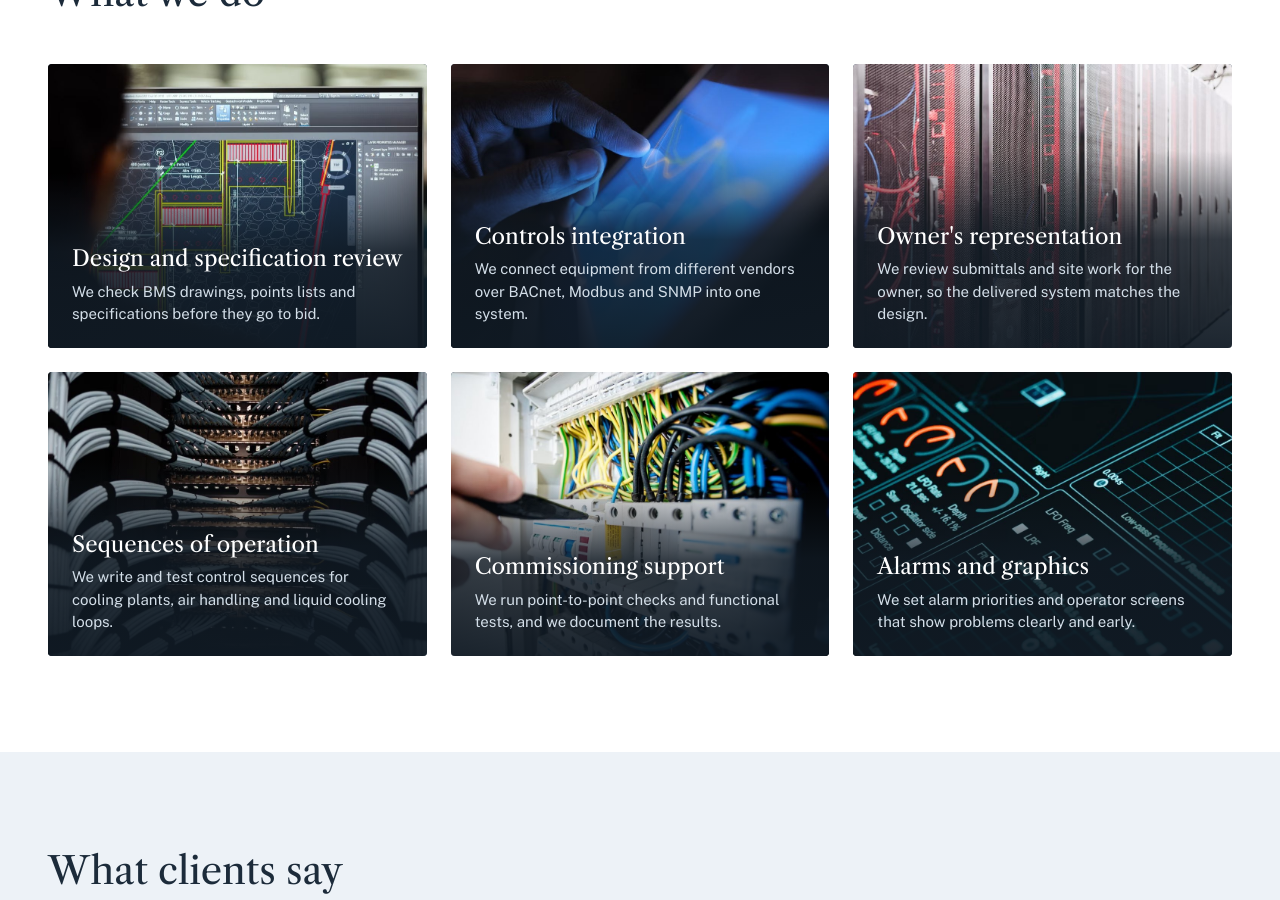
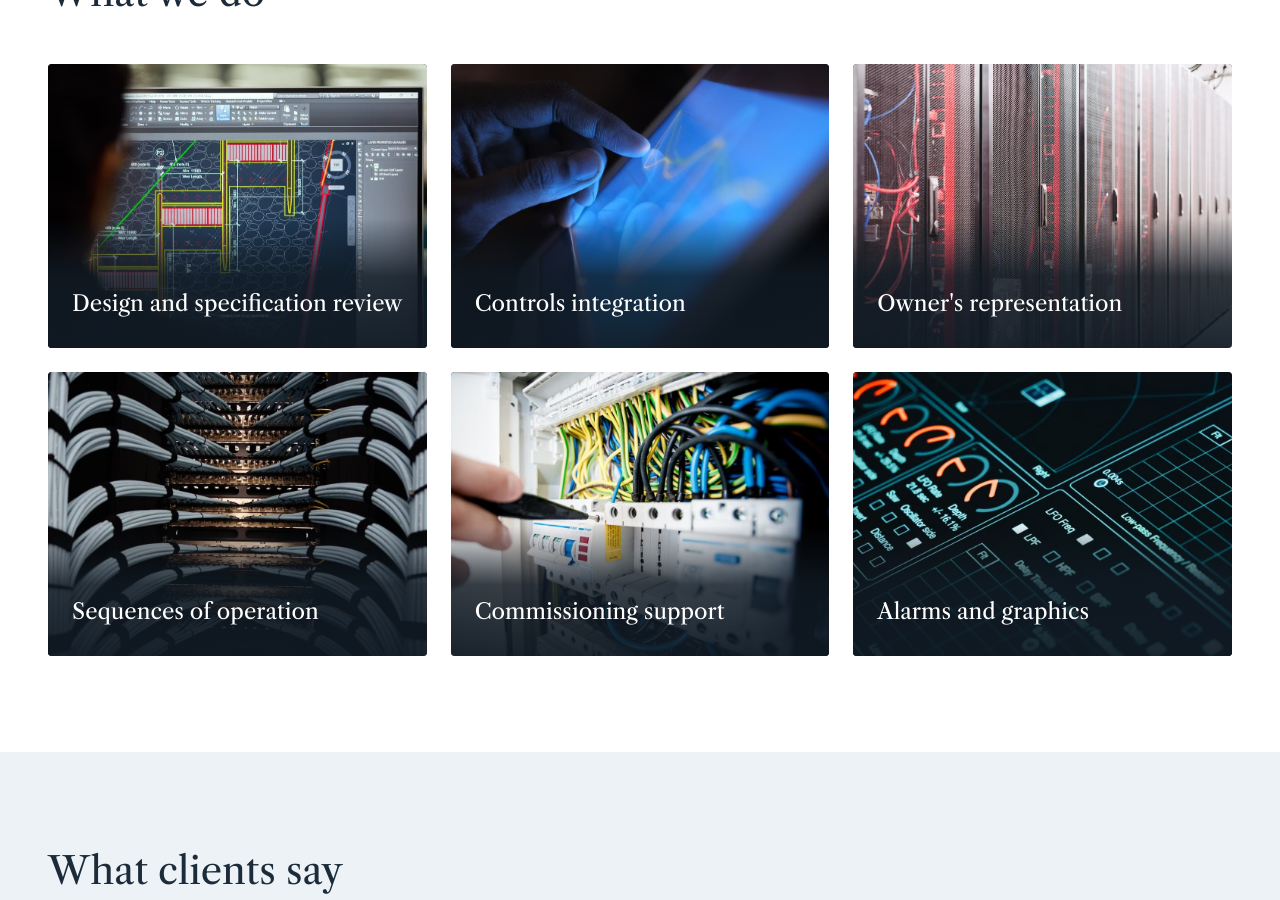
Before and after one commit to dangerbunny17/dkmkei.com, a Jekyll site: the page built from index.html, in a window 1280 px wide and 900 px high, scrolled down 902 px. Built offline with Jekyll 4.4.1, drawn with Linux system fonts in a browser that asks for light colours.

Commit message:
Update _data/services.yml (via Pages CMS)

```diff
--- a/_data/services.yml
+++ b/_data/services.yml
@@ -1,24 +1,18 @@
-- title: "Design and specification review"
-  text: "We check BMS drawings, points lists and specifications before they go to bid."
-  image: "assets/img/card-design.jpg"
-  image_position: "70% 30%"
-- title: "Controls integration"
-  text: "We connect equipment from different vendors over BACnet, Modbus and SNMP into one system."
-  image: "assets/img/card-controls.jpg"
-  image_position: "50% 50%"
-- title: "Owner's representation"
-  text: "We review submittals and site work for the owner, so the delivered system matches the design."
-  image: "assets/img/card-owners.jpg"
-  image_position: "40% 40%"
-- title: "Sequences of operation"
-  text: "We write and test control sequences for cooling plants, air handling and liquid cooling loops."
-  image: "assets/img/card-sequences.jpg"
-  image_position: "50% 50%"
-- title: "Commissioning support"
-  text: "We run point-to-point checks and functional tests, and we document the results."
-  image: "assets/img/card-commissioning.jpg"
-  image_position: "55% 35%"
-- title: "Alarms and graphics"
-  text: "We set alarm priorities and operator screens that show problems clearly and early."
-  image: "assets/img/card-alarms.jpg"
-  image_position: "50% 50%"
+- title: Design and specification review
+  image: assets/img/card-design.jpg
+  image_position: 70% 30%
+- title: Controls integration
+  image: assets/img/card-controls.jpg
+  image_position: 50% 50%
+- title: Owner's representation
+  image: assets/img/card-owners.jpg
+  image_position: 40% 40%
+- title: Sequences of operation
+  image: assets/img/card-sequences.jpg
+  image_position: 50% 50%
+- title: Commissioning support
+  image: assets/img/card-commissioning.jpg
+  image_position: 55% 35%
+- title: Alarms and graphics
+  image: assets/img/card-alarms.jpg
+  image_position: 50% 50%
```
